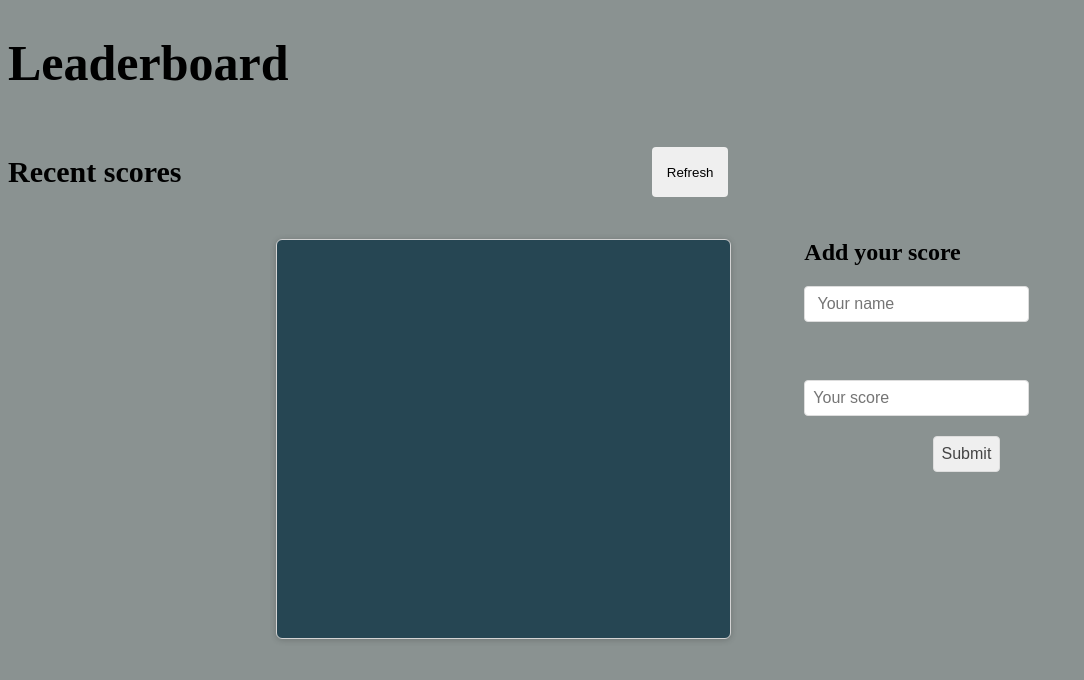
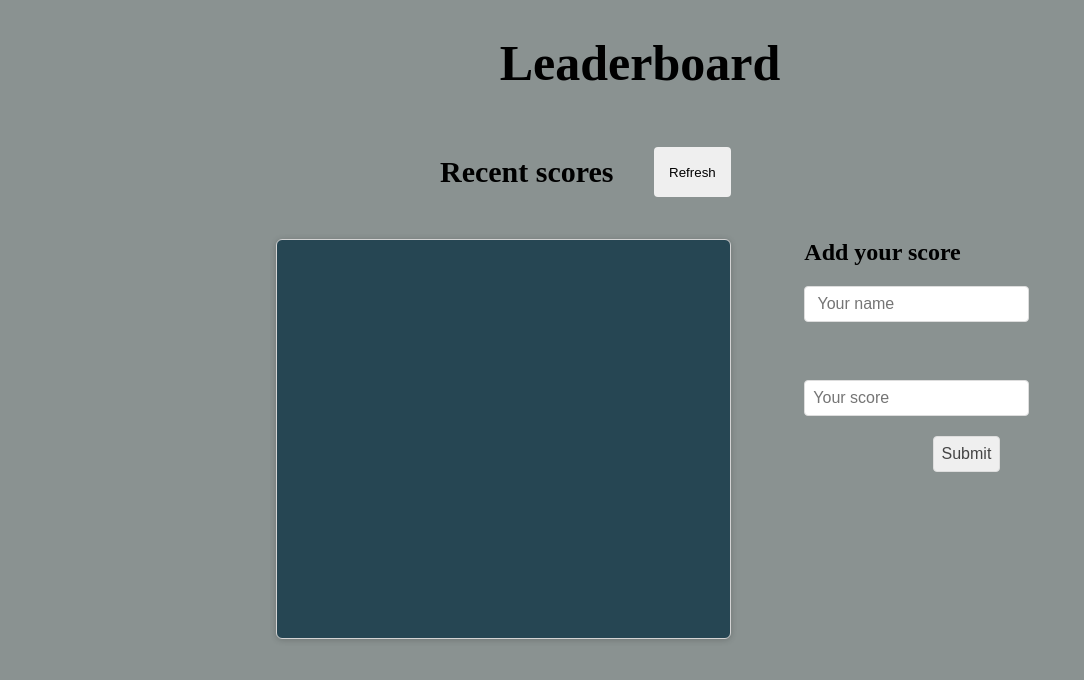
Before and after one commit to evans22j/Leaderboard, a website built with webpack: page src/index.html in a window 1280 px wide. Shown: the whole page, without its empty margins (0-1084 px from the left). Built offline with nearby package versions, Linux system fonts and the light colour scheme; no server answers.

Commit message:
added image and changes on readme

```diff
--- a/src/style.css
+++ b/src/style.css
@@ -1,5 +1,5 @@
 h1 {
-  text-align: left;
+  text-align: center;
   font-size: 50px;
 }
 
@@ -24,7 +24,8 @@ body {
 .name-head {
   display: flex;
   justify-content: space-between;
-  width: 57%;
+  width: 23%;
+  margin-left: 27rem;
 }
 
 .name-head button {
```
Also changed, not shown: README.md, img.png (added).
